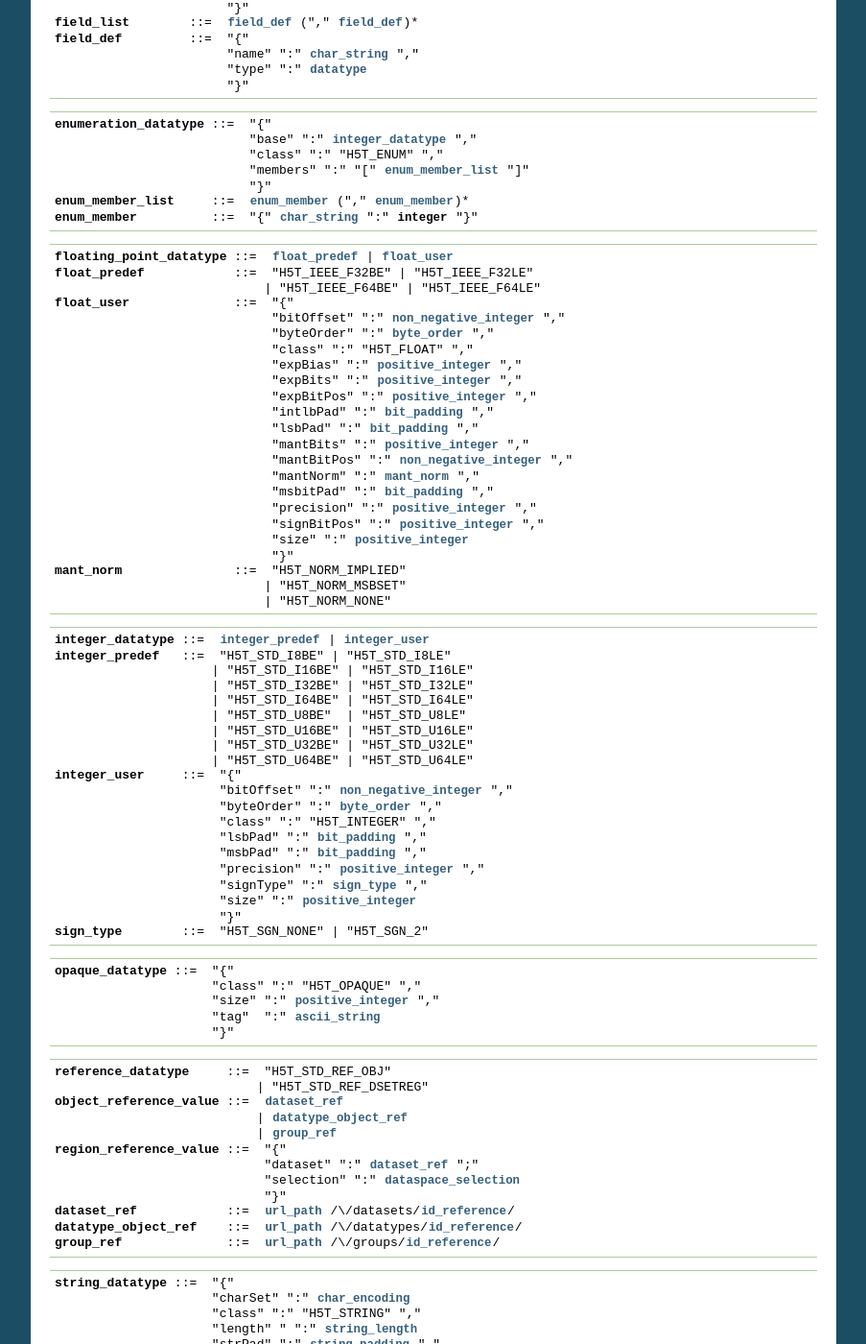
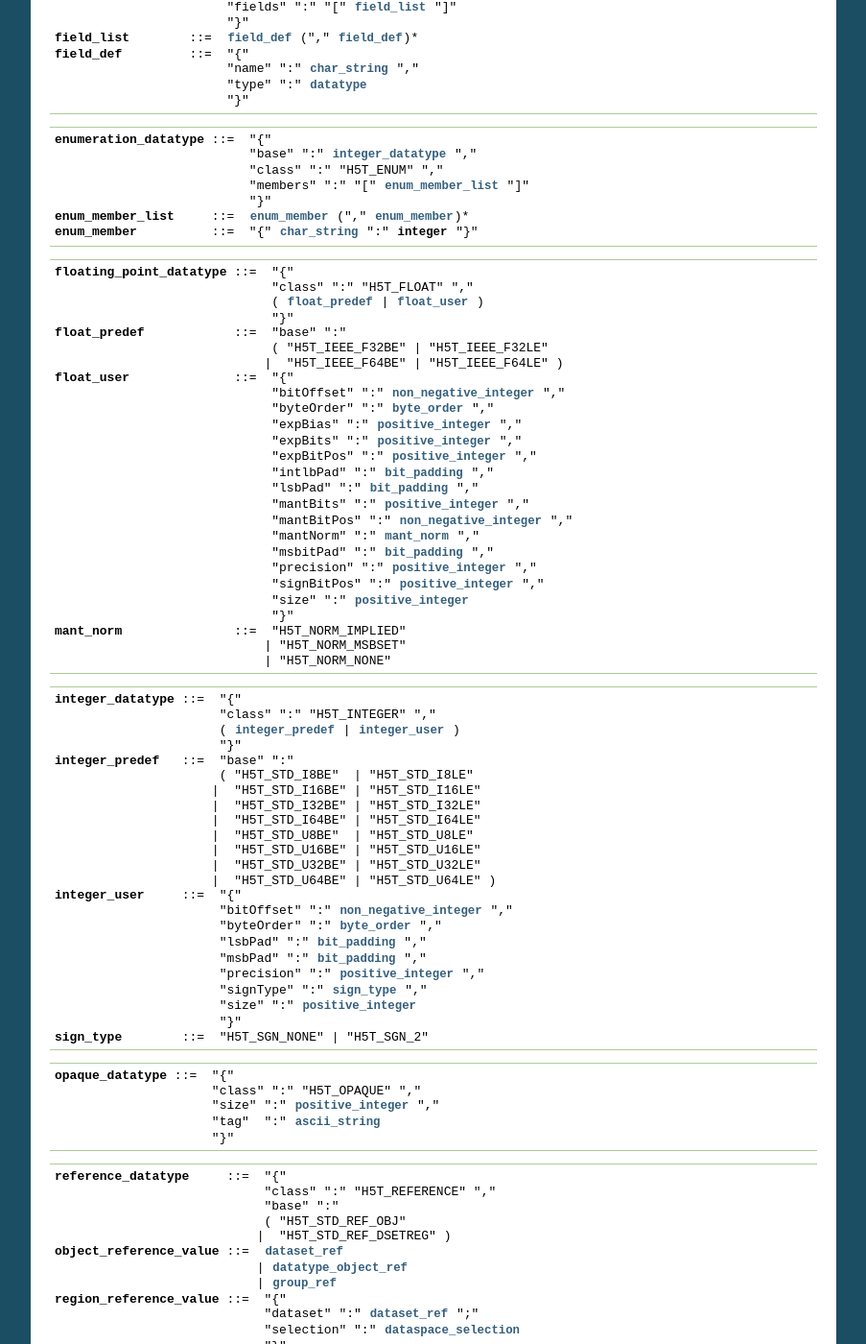
Before and after one commit to HDFGroup/hdf5-json, a Sphinx documentation site: the page built from docs/bnf/datatype.rst, in a window 1280 px wide and 1400 px high, scrolled down 856 px. Shown: the whole window at 96% size, without its empty margins (198-1101 px from the left). Built offline with Sphinx 7.4.7, drawn with Linux system fonts in a browser that asks for light colours; some of the changed text lies outside the part shown.

Commit message:
Issue #6
If the gang votes for John's updates -> update the production rules #6

```diff
--- a/docs/bnf/datatype.rst
+++ b/docs/bnf/datatype.rst
@@ -28,20 +28,21 @@
 
 
 .. productionlist::
-   bitfield_datatype: `bitfield_predef` | `bitfield_user`
-   bitfield_predef: "H5T_STD_B8BE" | "H5T_STD_B8LE"
-                  :| "H5T_STD_B16BE" | "H5T_STD_B16LE"
-		  :| "H5T_STD_B32BE" | "H5T_STD_B32LE"
-		  :| "H5T_STD_B64BE" | "H5T_STD_B64LE"
-   bitfield_user : "{"
-                 : "bitOffset" ":" `non_negative_integer` ","
+   bitfield_datatype: "{"
+                    : "class" ":" "H5T_BITFIELD" ","
+                    : ( `bitfield_predef` | `bitfield_user` )
+                    : "}"
+   bitfield_predef: "base" ":"
+                  : ( "H5T_STD_B8BE"  | "H5T_STD_B8LE"
+                  :|  "H5T_STD_B16BE" | "H5T_STD_B16LE"
+		  :|  "H5T_STD_B32BE" | "H5T_STD_B32LE"
+		  :|  "H5T_STD_B64BE" | "H5T_STD_B64LE" )
+   bitfield_user : "bitOffset" ":" `non_negative_integer` ","
 		 : "byteOrder" ":" `byte_order` ","
-		 : "class" ":" "H5T_BITFIELD" ","
 		 : "lsbPad" ":" `bit_padding` ","
 		 : "msbPad" ":" `bit_padding` ","
 		 : "precision" ":" `positive_integer` ","
 		 : "size" ":" `positive_integer`
-		 : "}"
    bit_padding : "H5T_PAD_ZERO"
                :| "H5T_PAD_ONE"
 	       :| "H5T_PAD_BACKGROUND"
@@ -71,13 +72,16 @@
 
 
 .. productionlist::
-   floating_point_datatype: `float_predef` | `float_user`
-   float_predef: "H5T_IEEE_F32BE" | "H5T_IEEE_F32LE"
-               :| "H5T_IEEE_F64BE" | "H5T_IEEE_F64LE"
+   floating_point_datatype: "{"
+                          : "class" ":" "H5T_FLOAT" ","
+                          : ( `float_predef` | `float_user` )
+                          : "}"
+   float_predef: "base" ":"
+               : ( "H5T_IEEE_F32BE" | "H5T_IEEE_F32LE"
+               :|  "H5T_IEEE_F64BE" | "H5T_IEEE_F64LE" )
    float_user: "{"
              : "bitOffset" ":" `non_negative_integer` ","
 	     : "byteOrder" ":" `byte_order` ","
-	     : "class" ":" "H5T_FLOAT" ","
 	     : "expBias" ":" `positive_integer` ","
 	     : "expBits" ":" `positive_integer` ","
 	     : "expBitPos" ":" `positive_integer` ","
@@ -96,19 +100,22 @@
 	    :| "H5T_NORM_NONE"
 
 .. productionlist::
-   integer_datatype: `integer_predef` | `integer_user`
-   integer_predef: "H5T_STD_I8BE" | "H5T_STD_I8LE"
-                 :| "H5T_STD_I16BE" | "H5T_STD_I16LE"
-		 :| "H5T_STD_I32BE" | "H5T_STD_I32LE"
-		 :| "H5T_STD_I64BE" | "H5T_STD_I64LE"
-		 :| "H5T_STD_U8BE"  | "H5T_STD_U8LE"
-		 :| "H5T_STD_U16BE" | "H5T_STD_U16LE"
-		 :| "H5T_STD_U32BE" | "H5T_STD_U32LE"
-		 :| "H5T_STD_U64BE" | "H5T_STD_U64LE"
+   integer_datatype: "{"
+                   : "class" ":" "H5T_INTEGER" ","
+                   : ( `integer_predef` | `integer_user` )
+                   : "}"
+   integer_predef: "base" ":"
+                 : ( "H5T_STD_I8BE"  | "H5T_STD_I8LE"
+                 :|  "H5T_STD_I16BE" | "H5T_STD_I16LE"
+		 :|  "H5T_STD_I32BE" | "H5T_STD_I32LE"
+		 :|  "H5T_STD_I64BE" | "H5T_STD_I64LE"
+		 :|  "H5T_STD_U8BE"  | "H5T_STD_U8LE"
+		 :|  "H5T_STD_U16BE" | "H5T_STD_U16LE"
+		 :|  "H5T_STD_U32BE" | "H5T_STD_U32LE"
+		 :|  "H5T_STD_U64BE" | "H5T_STD_U64LE" )
    integer_user: "{"
 	       : "bitOffset" ":" `non_negative_integer` ","
 	       : "byteOrder" ":" `byte_order` ","
-               : "class" ":" "H5T_INTEGER" ","
 	       : "lsbPad" ":" `bit_padding` ","
 	       : "msbPad" ":" `bit_padding` ","
 	       : "precision" ":" `positive_integer` ","
@@ -126,8 +133,11 @@
 
 
 .. productionlist::
-   reference_datatype: "H5T_STD_REF_OBJ"
-                     :| "H5T_STD_REF_DSETREG"
+   reference_datatype: "{"
+                     : "class" ":" "H5T_REFERENCE" ","
+                     : "base" ":"
+                     : ( "H5T_STD_REF_OBJ"
+                     :|  "H5T_STD_REF_DSETREG" )
    object_reference_value: `dataset_ref`
                          :| `datatype_object_ref`
 			 :| `group_ref`
--- a/docs/sample.json
+++ b/docs/sample.json
@@ -164,7 +164,7 @@
                 "/group2/dset3",
                 "/group1/dset3"
             ],
-            "type": "a93ff089-d466-44e7-b3f0-09db34ec2ef5",
+            "type": "/dataya93ff089-d466-44e7-b3f0-09db34ec2ef5",
             "shape": {
                 "class": "H5S_SIMPLE",
                 "dims": [5],
```
Also changed, not shown: other parts of docs/bnf/datatype.rst (+6 -6 lines), docs/bnf/dataspace.rst (+7 -1 lines).
